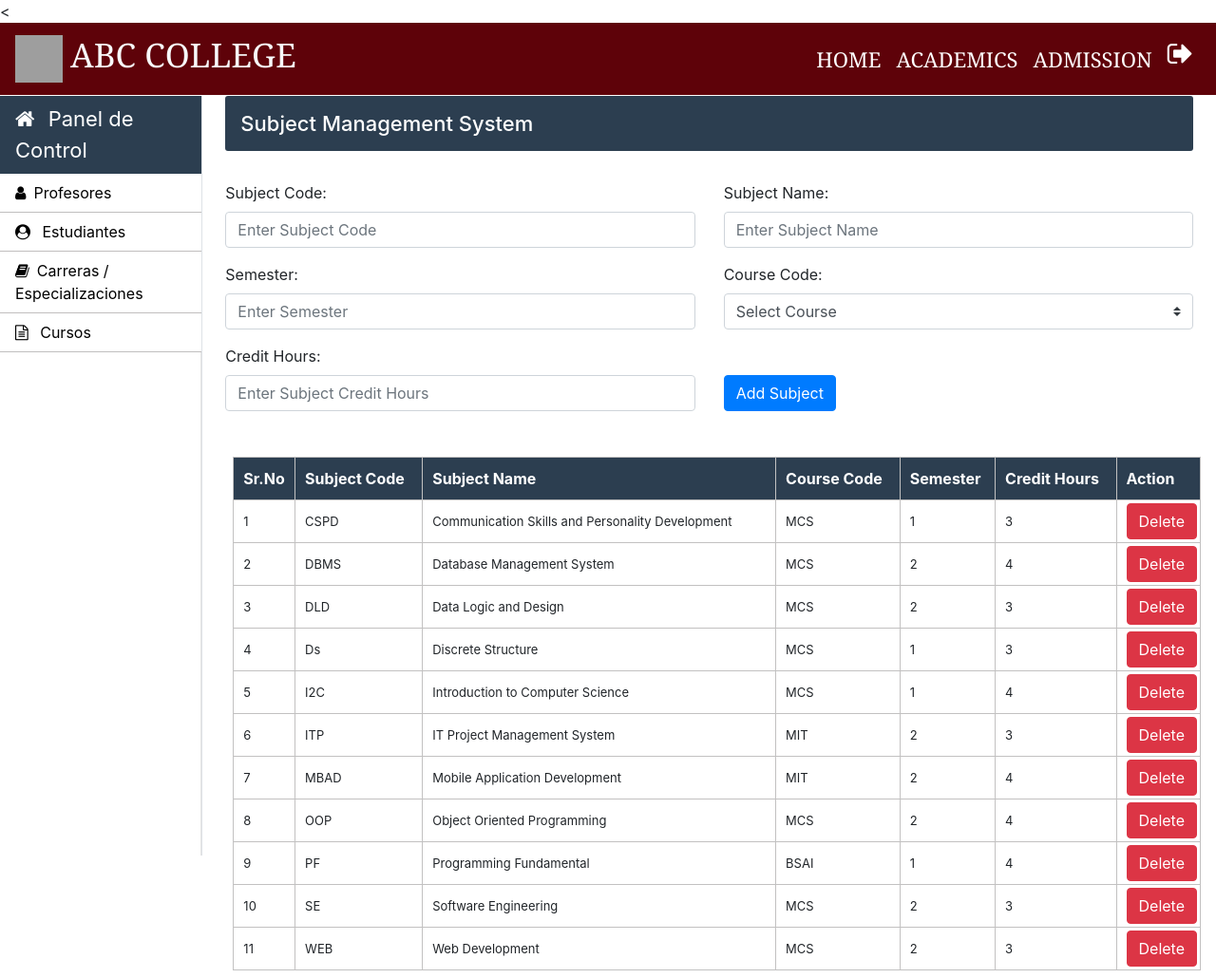
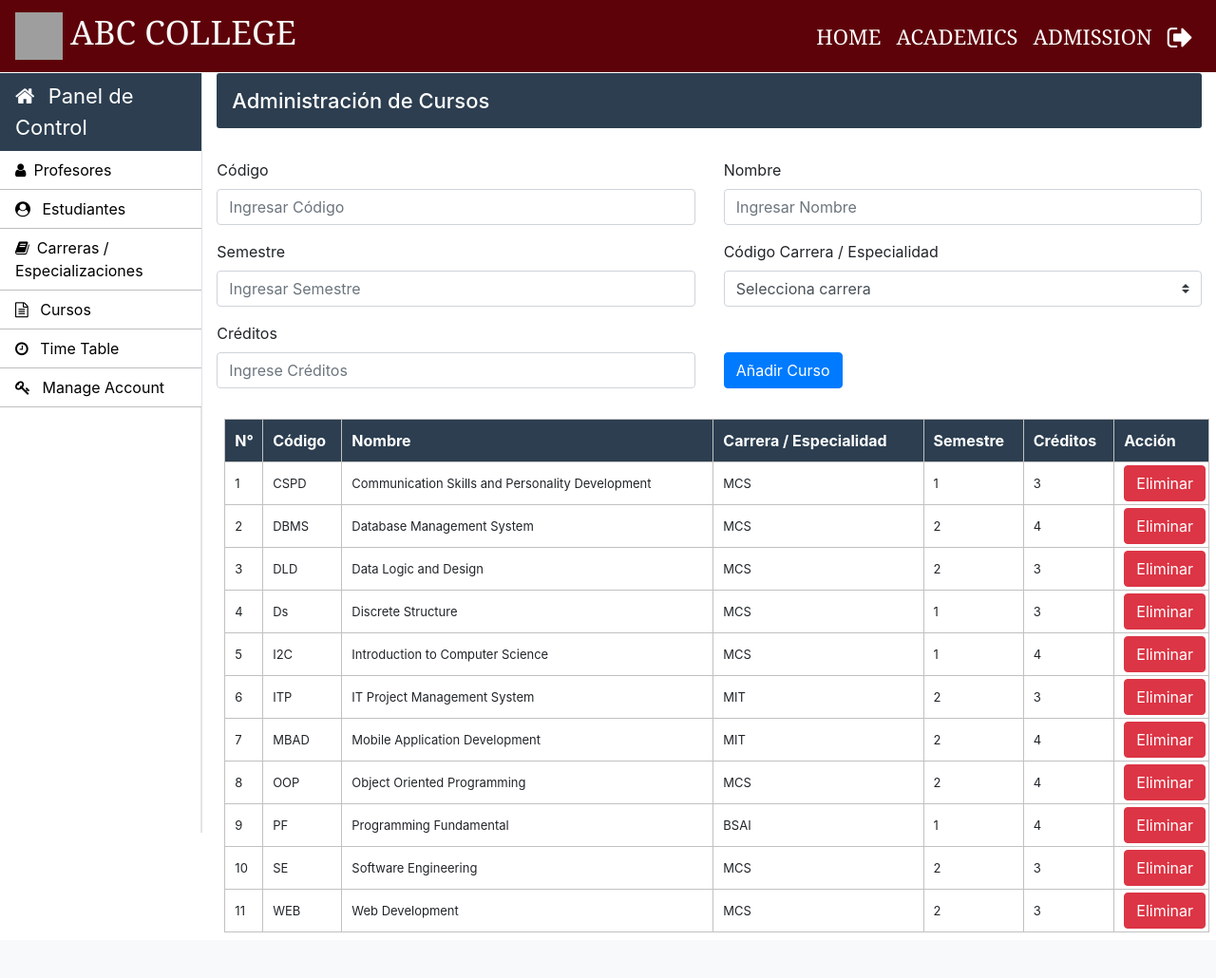
Before and after one commit to LEAV-98/IngInformacionRepo, a PHP site: page /admin/subjects.php in a window 1280 px wide. Shown: the whole page at 95% size. After the commit the page ends 982 px from the top, so only its background shows below. Run offline with PHP 8.4, Linux system fonts and the light colour scheme; the visitor is signed in with stand-in values (Sample User, id 1); data comes from the database, SQL or seed files in the repository; grey boxes are pictures that could not be loaded.

Commit message:
traduciendo epicamente

```diff
--- a/Admin/subjects.php
+++ b/Admin/subjects.php
@@ -1,8 +1,7 @@
-<<!---------------- Session starts form here ----------------------->
+<!---------------- Session starts form here ----------------------->
 <?php
 session_start();
-	if (!$_SESSION["LoginAdmin"])
-	{
+if (!$_SESSION["LoginAdmin"]) {
 	header('location:../login/login.php');
 }
 require_once "../connection/connection.php";
@@ -11,18 +10,17 @@
 
 <?php
 if (isset($_POST['sub'])) {
-		$subject_code=$_POST['subject_code'];
-		$subject_name=$_POST['subject_name'];
-		$semester=$_POST['semester'];
-		$course_code=$_POST['course_code'];
-		$credit_hours=$_POST['credit_hours'];
+	$subject_code = $_POST['subject_code'];
+	$subject_name = $_POST['subject_name'];
+	$semester = $_POST['semester'];
+	$course_code = $_POST['course_code'];
+	$credit_hours = $_POST['credit_hours'];
 
-		$query="insert into course_subjects(subject_code,subject_name,course_code,semester,credit_hours)values('$subject_code','$subject_name','$course_code','$semester','$credit_hours')";
-		$run=mysqli_query($con,$query);
+	$query = "insert into course_subjects(subject_code,subject_name,course_code,semester,credit_hours)values('$subject_code','$subject_name','$course_code','$semester','$credit_hours')";
+	$run = mysqli_query($con, $query);
 	if ($run) {
 		echo "successfully";
-		}
-		else{
+	} else {
 		echo "not";
 	}
 }
@@ -31,17 +29,19 @@
 
 <!doctype html>
 <html lang="en">
+
 <head>
-		<title>Admin - Subjects</title>
+	<title>FISI - Cursos</title>
 </head>
+
 <body>
 	<?php include('../common/common-header.php') ?>
 	<?php include('../common/admin-sidebar.php') ?>
 
-		<main role="main" class="col-xl-10 col-lg-9 col-md-8 ml-sm-auto px-md-4 mb-2 w-100">
+	<main role="main" class="col-xl-10 col-lg-9 col-md-8 ml-sm-auto  mb-2 w-100">
 		<div class="sub-main">
 			<div class="bar-margin text-center d-flex flex-wrap flex-md-nowrap pt-3 pb-2 mb-3 text-white admin-dashboard pl-3">
-					<h4>Subject Management System </h4>
+				<h4>Administración de Cursos</h4>
 			</div>
 			<div class="row">
 				<div class="col-md-12">
@@ -49,34 +49,34 @@
 						<div class="row mt-3">
 							<div class="col-md-6">
 								<div class="form-group">
-										<label for="exampleInputEmail1">Subject Code: </label>
-										<input type="text" name="subject_code" class="form-control" required placeholder="Enter Subject Code" required>
+									<label for="exampleInputEmail1">Código </label>
+									<input type="text" name="subject_code" class="form-control" required placeholder="Ingresar Código" required>
 								</div>
 							</div>
 							<div class="col-md-6">
 								<div class="form-group">
-										<label for="exampleInputPassword1">Subject Name:</label>
-										<input type="text" name="subject_name" class="form-control" required placeholder="Enter Subject Name" required>
+									<label for="exampleInputPassword1">Nombre</label>
+									<input type="text" name="subject_name" class="form-control" required placeholder="Ingresar Nombre" required>
 								</div>
 							</div>
 						</div>
 						<div class="row">
 							<div class="col-md-6">
 								<div class="form-group">
-										<label for="exampleInputPassword1">Semester:</label>
-										<input type="text" name="semester" class="form-control" required placeholder="Enter Semester" required>
+									<label for="exampleInputPassword1">Semestre</label>
+									<input type="text" name="semester" class="form-control" required placeholder="Ingresar Semestre" required>
 								</div>
 							</div>
 							<div class="col-md-6">
 								<div class="form-group">
-										<label for="exampleInputEmail1">Course Code:</label>
+									<label for="exampleInputEmail1">Código Carrera / Especialidad</label>
 									<select class="browser-default custom-select" name="course_code">
-											<option >Select Course</option>
+										<option>Selecciona carrera</option>
 										<?php
-											$query="select course_code from courses";
-											$run=mysqli_query($con,$query);
-											while($row=mysqli_fetch_array($run)) {
-											echo	"<option value=".$row['course_code'].">".$row['course_code']."</option>";
+										$query = "select course_code, course_name from courses";
+										$run = mysqli_query($con, $query);
+										while ($row = mysqli_fetch_array($run)) {
+											echo	"<option value=" . $row['course_code'] . ">" . $row['course_name'] . "</option>";
 										}
 										?>
 									</select>
@@ -86,13 +86,13 @@
 						<div class="row">
 							<div class="col-md-6">
 								<div class="form-group">
-										<label for="exampleInputPassword1">Credit Hours:</label>
-										<input type="number" name="credit_hours" class="form-control"  placeholder="Enter Subject Credit Hours" required>
+									<label for="exampleInputPassword1">Créditos</label>
+									<input type="number" name="credit_hours" class="form-control" placeholder="Ingrese Créditos" required>
 								</div>
 							</div>
 							<div class="col-md-6 mt-4">
 								<div class="form-group pt-2">
-										<input type="submit" name="sub" value="Add Subject" class="btn btn-primary">
+									<input type="submit" name="sub" value="Añadir Curso" class="btn btn-primary">
 								</div>
 							</div>
 						</div>
@@ -104,27 +104,27 @@
 					<section class="mt-3">
 						<table class="w-100 table-elements table-three-tr" cellpadding="3">
 							<tr class="table-tr-head table-three text-white">
-									<th>Sr.No</th>
-									<th>Subject Code</th>
-									<th>Subject Name</th>
-									<th>Course Code</th>
-									<th>Semester</th>
-									<th>Credit Hours</th>
-									<th>Action</th>
+								<th>N°</th>
+								<th>Código</th>
+								<th>Nombre</th>
+								<th>Carrera / Especialidad</th>
+								<th>Semestre</th>
+								<th>Créditos</th>
+								<th>Acción</th>
 							</tr>
 							<?php
-									$sr=1;
-									$query="select subject_code,subject_name,course_code,semester,credit_hours from course_subjects";
-									$run=mysqli_query($con,$query);
-									while($row=mysqli_fetch_array($run)) {
+							$sr = 1;
+							$query = "select subject_code,subject_name,course_code,semester,credit_hours from course_subjects";
+							$run = mysqli_query($con, $query);
+							while ($row = mysqli_fetch_array($run)) {
 								echo	"<tr>";
-									echo	"<td>".$sr++."</td>";
-									echo	"<td>".$row['subject_code']."</td>";
-									echo	"<td>".$row['subject_name']."</td>";
-									echo	"<td>".$row['course_code']."</td>";
-									echo	"<td>".$row['semester']."</td>";
-									echo	"<td>".$row['credit_hours']."</td>";
-									echo	"<td width='20'><a class='btn btn-danger' href=delete-function.php?subject_code=".$row['subject_code'].">Delete</a></td>";
+								echo	"<td>" . $sr++ . "</td>";
+								echo	"<td>" . $row['subject_code'] . "</td>";
+								echo	"<td>" . $row['subject_name'] . "</td>";
+								echo	"<td>" . $row['course_code'] . "</td>";
+								echo	"<td>" . $row['semester'] . "</td>";
+								echo	"<td>" . $row['credit_hours'] . "</td>";
+								echo	"<td width='20'><a class='btn btn-danger' href=delete-function.php?subject_code=" . $row['subject_code'] . ">Eliminar</a></td>";
 								echo	"</tr>";
 							}
 							?>
@@ -137,4 +137,5 @@
 	<script type="text/javascript" src="../bootstrap/js/jquery.min.js"></script>
 	<script type="text/javascript" src="../bootstrap/js/bootstrap.min.js"></script>
 </body>
+
 </html>
--- a/Admin/teacher.php
+++ b/Admin/teacher.php
@@ -371,8 +371,8 @@ if (isset($_POST['btn_save2'])) {
 																				Hidden Values are end here
 											_________________________________________________________________________________ -->
 										<div class="modal-footer">
-											<input type="submit" class="btn btn-primary" name="btn_save" value="Save Data">
-											<button type="button" class="btn btn-secondary" data-dismiss="modal">Close</button>
+											<input type="submit" class="btn btn-primary" name="btn_save" value="Guardar">
+											<button type="button" class="btn btn-secondary" data-dismiss="modal">Salir</button>
 										</div>
 									</form>
 								</div>
--- a/Common/admin-sidebar.php
+++ b/Common/admin-sidebar.php
@@ -38,12 +38,12 @@
             <i class="fa fa-file-text-o mr-2" aria-hidden="true"></i> Cursos
           </a>
         </li>
-        <!-- <li class="nav-item">
+        <li class="nav-item">
           <a class="nav-link" href="../admin/time-table.php">
             <span data-feather="layers"></span>
             <i class="fa fa-clock-o mr-2" aria-hidden="true"></i> Time Table
           </a>
-        </li> -->
+        </li>
         <!-- <li class="nav-item">
           <a class="nav-link" href="../admin/class-result.php">
             <span data-feather="layers"></span>
@@ -74,12 +74,12 @@
             <i class="fa fa-credit-card-alt mr-2" aria-hidden="true"></i> Student Fee
           </a>
         </li> -->
-        <!-- <li class="nav-item">
+        <li class="nav-item">
           <a class="nav-link" href="../admin/manage-accounts.php">
             <span data-feather="layers"></span>
             <i class="fa fa-key mr-2" aria-hidden="true"></i> Manage Account
           </a>
-        </li> -->
+        </li>
       </ul>
     </div>
   </nav>
```
Also changed, not shown: Admin/courses.php (+44 -42 lines). Lines whose indentation alone changed are shown as unchanged.
